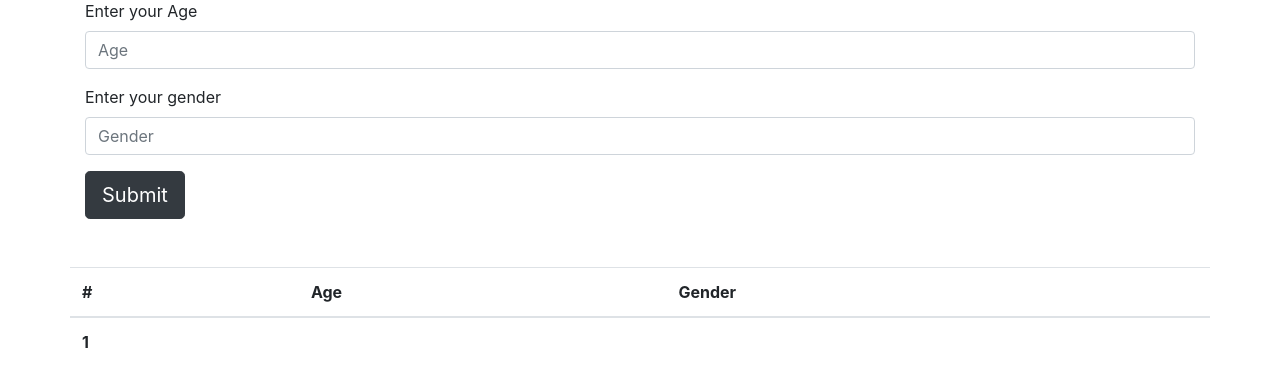
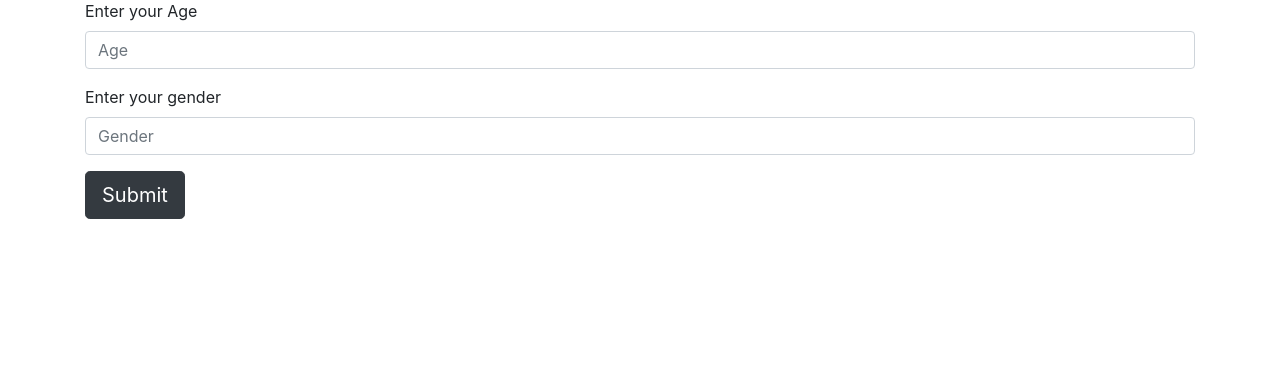
Before and after one commit to maazis/logik, a Django app: template datamodule/collector/templates/input.htm in a window 1280 px wide. Shown: the part 105-492 px from the top of the page. Run offline with Django 3.2, Linux system fonts and the light colour scheme; the template is opened without the code that fills it, so the values that code supplies are empty; some libraries are stand-ins or nearby versions.

Commit message:
v1.0: ocv/db/fe integrated

```diff
--- a/datamodule/collector/templates/input.htm
+++ b/datamodule/collector/templates/input.htm
@@ -37,25 +37,6 @@
   </form>
 
 
-  <table class="table container mt-5">
-    <thead>
-      <tr>
-        <th scope="col">#</th>
-        <th scope="col">Age</th>
-        <th scope="col">Gender</th>
-      </tr>
-    </thead>
-    <tbody>
-      <tr>
-        <th scope="row">1</th>
-        <td>{{age}}</td>
-        <td>{{gender}}</td>
-      </tr>
-
-      </tr>
-    </tbody>
-  </table>
-
 
   <!-- Optional JavaScript -->
   <!-- jQuery first, then Popper.js, then Bootstrap JS -->
```
Also changed, not shown: datamodule/collector/forms.py (added, +10 -0 lines), datamodule/collector/views.py (+4 -9 lines).
